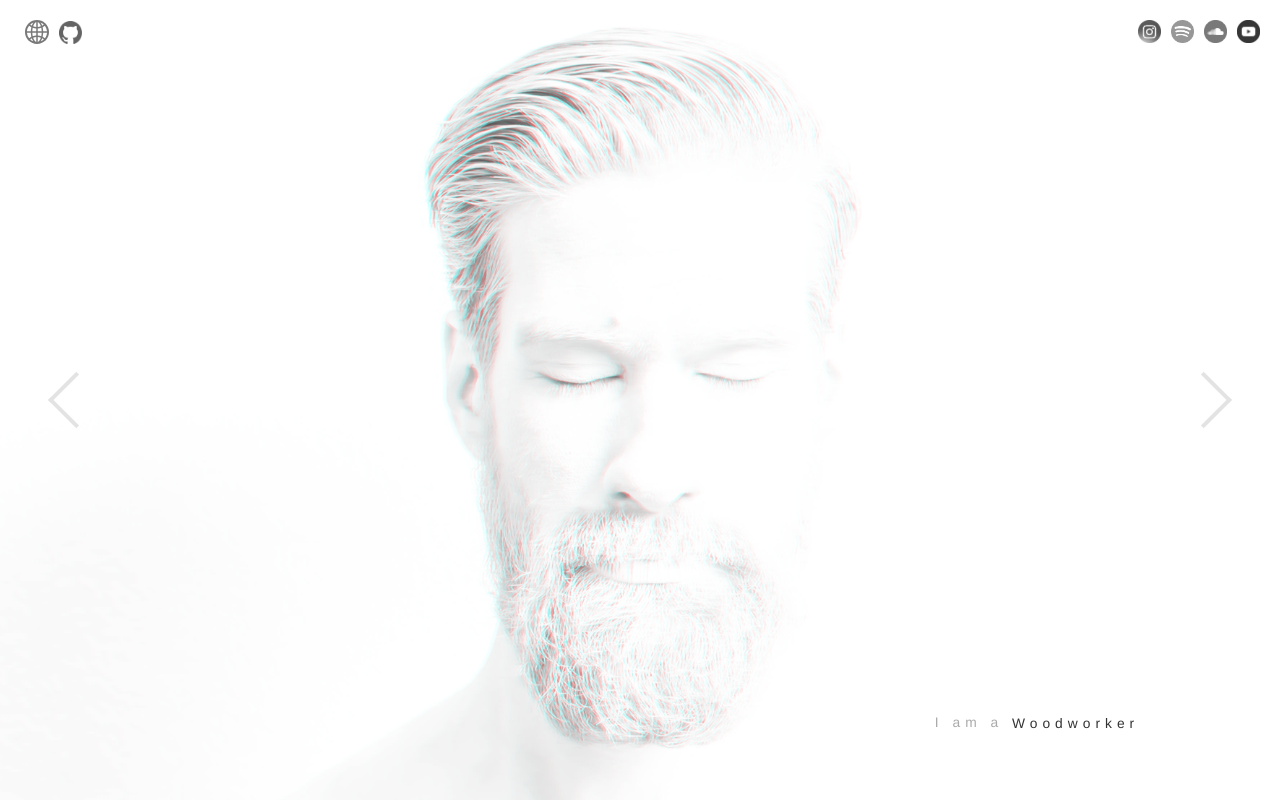
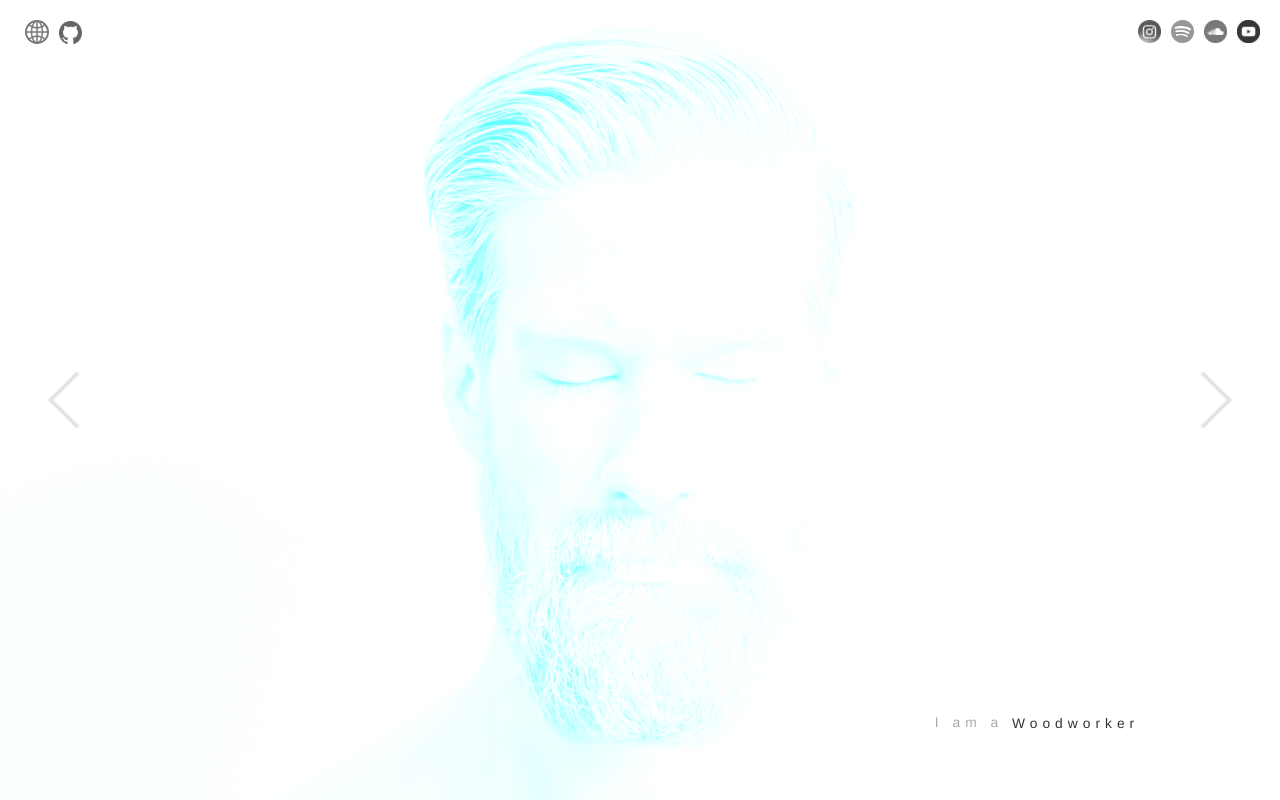
Before and after one commit to vanStaen/clementvanstaen, a React app: page / in a window 1280 px wide. Built offline with nearby package versions, Linux system fonts and the light colour scheme.

Commit message:
new animnoation on welcome page

```diff
--- a/src/pages/Welcome/Welcome.less
+++ b/src/pages/Welcome/Welcome.less
@@ -16,9 +16,9 @@
 
       .welcome__openeyes {
           position: absolute;
-          margin-top: -75px;
-          margin-right: -20px;
-          width: min(450px, 50vw);
+          margin-top: -4vh;
+          margin-right: -5vw;
+          width: min(550px, 50vw);
           height: min(150px, 20vh);
           border: 1px solid transparent;
           @media all and (max-width: 670px) {
@@ -48,7 +48,7 @@
         width: 100vw;
         height: 100%;
         z-index: 1;
-        padding-left: 7px;
+        padding-left: 20px;
         background-image: var(--backgroundWhiteClose);
         background-color: red;
         background-blend-mode: lighten;
@@ -58,24 +58,24 @@
         background-position: bottom;
         background-repeat: no-repeat;
         transition: background-image .2s ease-in-out;
-        //animation: stack 5s cubic-bezier(.46,.29,0,1.24) infinite;
+        animation: slidein 10s infinite;
       }
-      @keyframes stack {
-          0% {
-            margin-left: 15px;
+      @keyframes slidein {
+          0%, 50% {
+            translate: 0vw 0;
+            opacity: 1;
           }
-          3% {
-            margin-left: -5px;
+          54% {
+            translate: 100vw 0;
+            opacity: 0;
           }
-          4% {
-            background-image: var(--backgroundWhiteOpen);
+          55% {
+            opacity: 0;
+            translate: -100vw 0;
           }
-          6% {
-            margin-left: 5px;
-          }
-          10% ,100% {
-            margin-left: 5px;
-            background-image: var(--backgroundWhiteClose);
+          59%, 100% {
+            opacity: 1;
+            translate: 0vw 0;
           }
         }
       }
```
